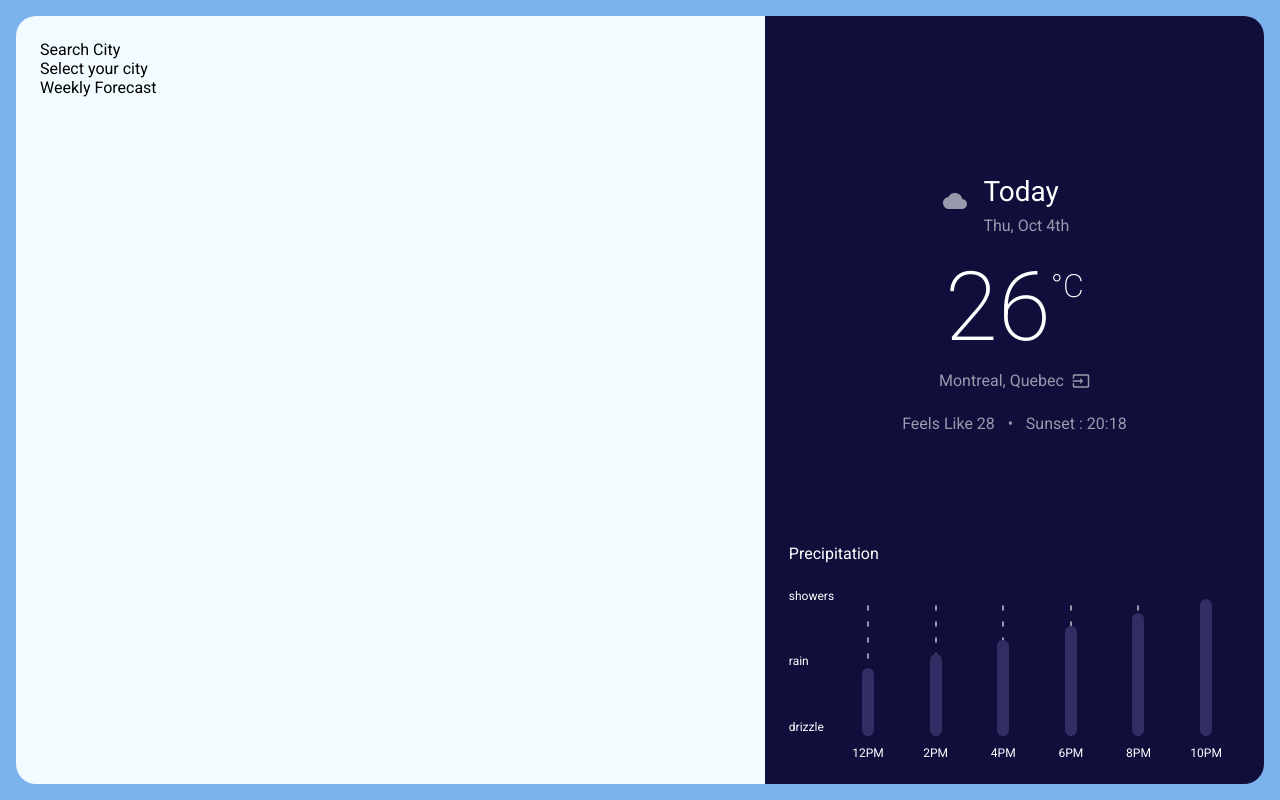
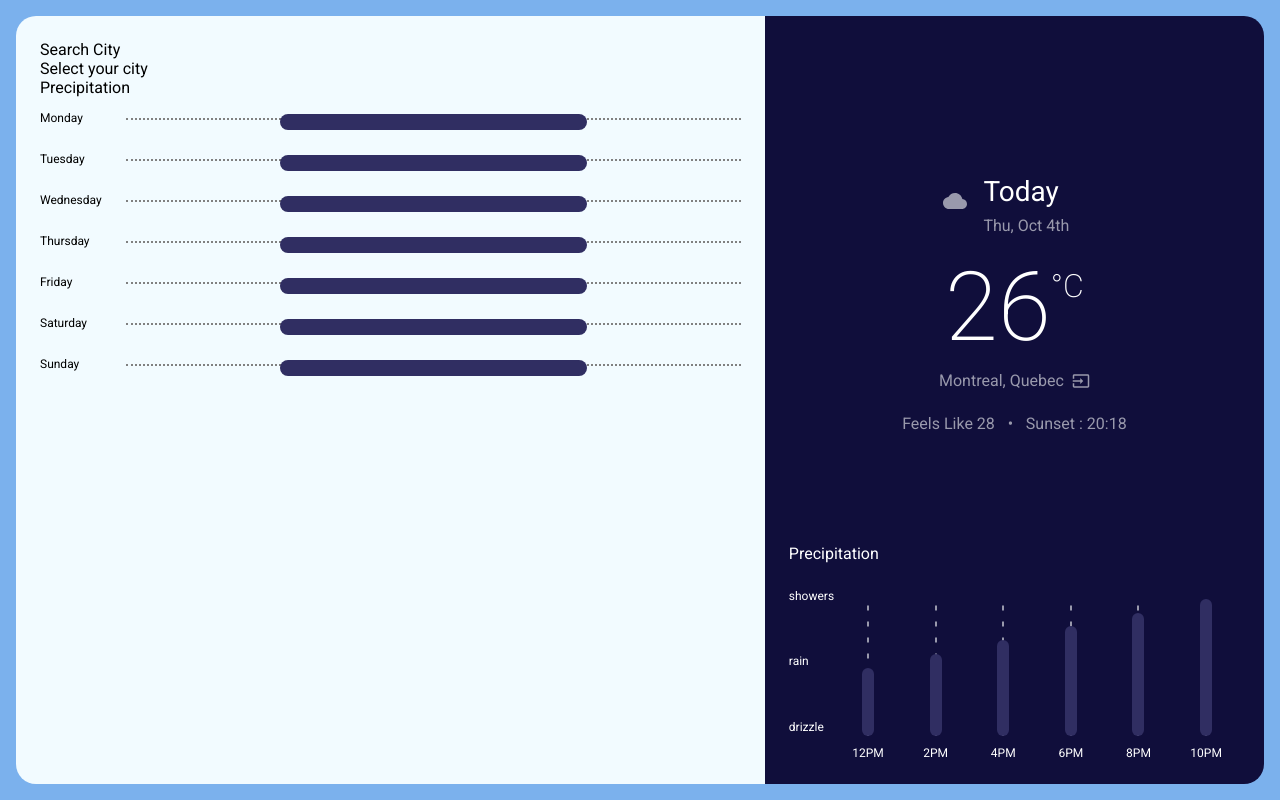
Before and after one commit to ericellb/Simple-Weather, a React (Create React App) app: page / in a window 1280 px wide. Built offline with nearby package versions, Linux system fonts and the light colour scheme.

Commit message:
Weekly Forecast Component

```diff
--- a/src/Components/Dashboard/index.tsx
+++ b/src/Components/Dashboard/index.tsx
@@ -2,9 +2,10 @@ import React from 'react';
 import { makeStyles } from '@material-ui/core';
 import TodayForecast from '../TodayForecast';
 import CitySelect from '../CitySelect';
-import WeeklyForecast from '../WeeklyForecast';
+import WeeklyForecast, { ForecastProps } from '../WeeklyForecast';
 import SearchCity from '../SearchCity';
 import './style.css';
+import DataGraph from '../TodayForecast/DataGraph';
 
 const useStyles = makeStyles(theme => ({
   mainContainer: {
@@ -23,6 +24,9 @@ const useStyles = makeStyles(theme => ({
     backgroundColor: '#f2fbff',
     borderRadius: '20px 0px 0px 20px'
   },
+  forecastContainer: {
+    height: '40%'
+  },
   rightContainer: {
     order: 2,
     flexBasis: '40%',
@@ -36,12 +40,27 @@ const useStyles = makeStyles(theme => ({
 
 export default function Dashboard() {
   const classes = useStyles({});
+  const forecastProps: ForecastProps = {
+    type: 'forecast',
+    data: [
+      { day: 'Monday', high: 17, low: 14 },
+      { day: 'Tuesday', high: 28, low: 14 },
+      { day: 'Wednesday', high: 31, low: 14 },
+      { day: 'Thursday', high: 14, low: 14 },
+      { day: 'Friday', high: 18, low: 14 },
+      { day: 'Saturday', high: 24, low: 14 },
+      { day: 'Sunday', high: 24, low: 14 }
+    ]
+  };
+
   return (
     <div className={classes.mainContainer}>
       <div className={classes.leftContainer}>
         <SearchCity />
         <CitySelect />
-        <WeeklyForecast />
+        <div className={classes.forecastContainer}>
+          <WeeklyForecast type={forecastProps.type} data={forecastProps.data} />
+        </div>
       </div>
       <div className={classes.rightContainer}>
         <TodayForecast />
--- a/src/Components/WeeklyForecast/index.tsx
+++ b/src/Components/WeeklyForecast/index.tsx
@@ -1,5 +1,98 @@
 import React from 'react';
+import { makeStyles } from '@material-ui/core';
 
-export default function WeeklyForecast() {
-  return <div>Weekly Forecast</div>;
+const useStyles = makeStyles(theme => ({
+  graphContainer: {
+    display: 'flex',
+    height: '100%',
+    fontSize: '12px',
+    flexDirection: 'column'
+  },
+  graphTitles: {
+    display: 'flex',
+    flexBasis: '10%',
+    justifyContent: 'space-between',
+    alignItems: 'center',
+    flexWrap: 'wrap'
+  },
+  graphTitleItem: {
+    paddingRight: '16px',
+    width: '80px'
+  },
+  graphItems: {
+    flexBasis: '15%',
+    display: 'flex',
+    alignItems: 'center',
+    position: 'relative'
+  },
+  graphBars: {
+    position: 'relative',
+    width: '100%'
+  },
+  graphLineContainer: {
+    width: '4px',
+    height: '100%',
+    position: 'absolute',
+    boxSizing: 'border-box',
+    paddingTop: '3em',
+    paddingBottom: '2em'
+  },
+  graphDottedLine: {
+    width: '100%',
+    height: '8px',
+    position: 'absolute',
+    boxSizing: 'border-box',
+    borderTop: '2px dotted grey'
+  },
+  graphValueContainer: {
+    width: '100%',
+    height: '12px',
+    position: 'absolute',
+    boxSizing: 'border-box',
+    display: 'flex',
+    justifyContent: 'center',
+    alignItems: 'flex-end'
+  },
+  graphValueLine: {
+    background: '#302e62',
+    height: '16px',
+    borderRadius: '12px',
+    width: '50%',
+    '&:hover': {
+      backgroundColor: '#f8c500'
+    }
+  }
+}));
+
+export interface ForecastProps {
+  type: 'forecast';
+  data: { day: string; high: number; low: number }[];
 }
+
+export default function WeeklyForecast(props: ForecastProps) {
+  const classes = useStyles({});
+  // Titles default to rain type
+  let yTitles = ['showers', 'rain', 'drizzle'];
+  let graphTitle = 'Precipitation';
+
+  return (
+    <React.Fragment>
+      <div>{graphTitle}</div>
+      <div className={classes.graphContainer}>
+        {props.data.map(item => {
+          return (
+            <div className={classes.graphItems}>
+              <div className={classes.graphTitleItem}>{item.day}</div>
+              <div className={classes.graphBars}>
+                <div className={classes.graphDottedLine}></div>
+                <div className={classes.graphValueContainer}>
+                  <div className={classes.graphValueLine} />
+                </div>
+              </div>
+            </div>
+          );
+        })}
+      </div>
+    </React.Fragment>
+  );
+}
```
